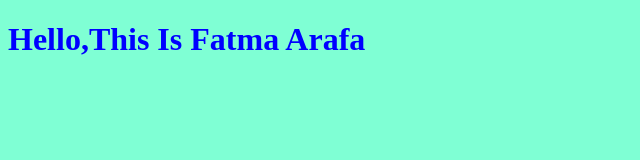
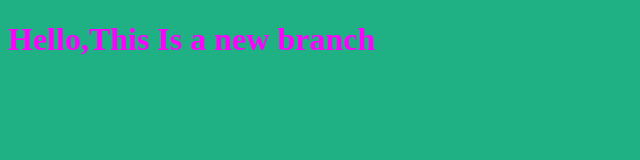
Before and after one commit to FatmaArafa/MyFirstProjectWithGit, a plain HTML site: page index.html in a window 1280 px wide. Shown: the whole page, without its empty margins (0-640 px from the left). Drawn offline with Linux system fonts and the light colour scheme.

Commit message:
Make a new branch called fatma and changing the style of title

```diff
--- a/index.html
+++ b/index.html
@@ -8,7 +8,7 @@
 </head>
 <body>
 
-    <h1>Hello,This Is Fatma Arafa</h1>
+    <h1>Hello,This Is a new branch </h1>
     <script src="app.js"></script>
 </body>
 </html>
--- a/style.css
+++ b/style.css
@@ -1,6 +1,6 @@
 H1{
-    color: blue;
+    color: rgb(255, 0, 255);
 }
 body{
-    background-color: aquamarine;
+    background-color: rgb(31, 177, 131);
 }
```
